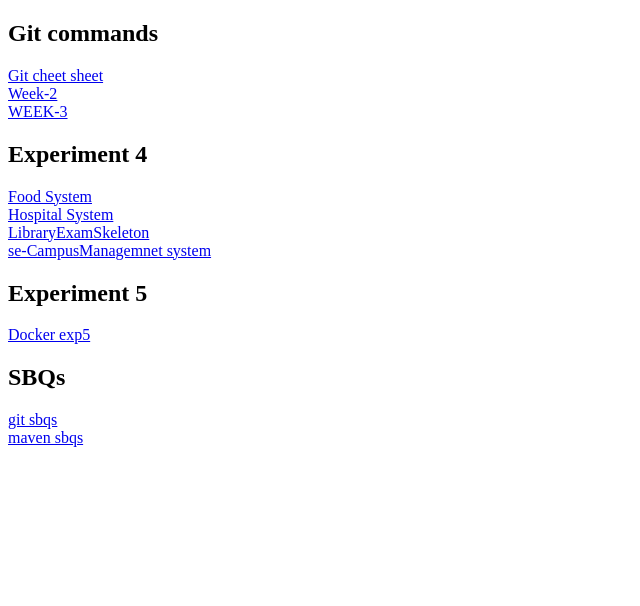
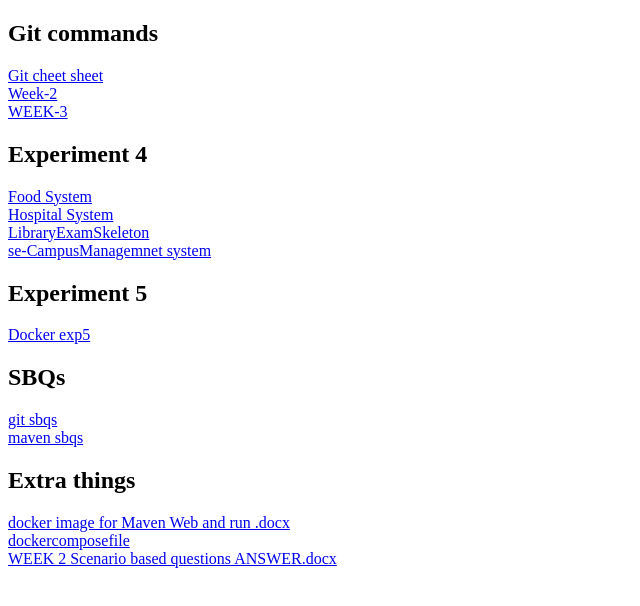
Before and after one commit to ParepalliViswambhar/Scam, a plain HTML site: page index.html in a window 1280 px wide. Shown: the whole page, without its empty margins (0-640 px from the left). Drawn offline with Linux system fonts and the light colour scheme.

Commit message:
extra scam

```diff
--- a/index.html
+++ b/index.html
@@ -24,5 +24,11 @@
     <a href="git sbqs.txt">git sbqs</a>
     <br>
     <a href="maven sbqs.txt">maven sbqs</a>
+    <h2>Extra things </h2>
+    <a href="docker image for  Maven Web and run .docx">docker image for  Maven Web and run .docx</a>
+    <br>
+    <a href="dockercomposefile.docx">dockercomposefile</a>
+    <br>
+    <a href="WEEK 2 Scenario based questions ANSWER.docx">WEEK 2 Scenario based questions ANSWER.docx</a>
 </body>
 </html>
```
Also changed, not shown: 3 other files.
